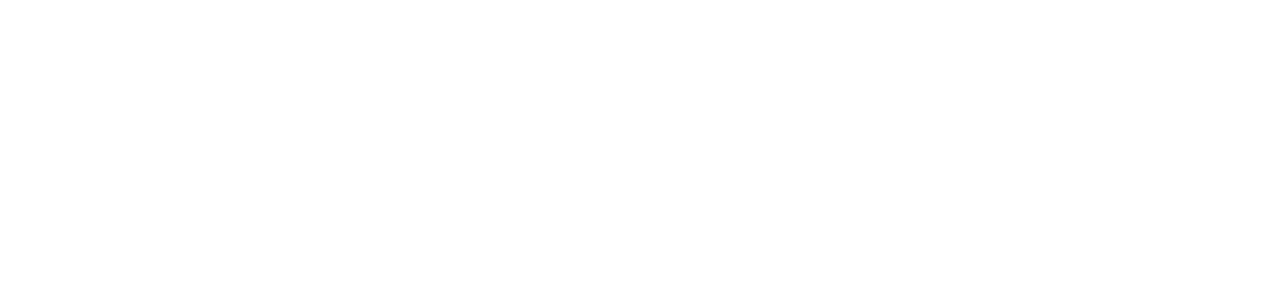
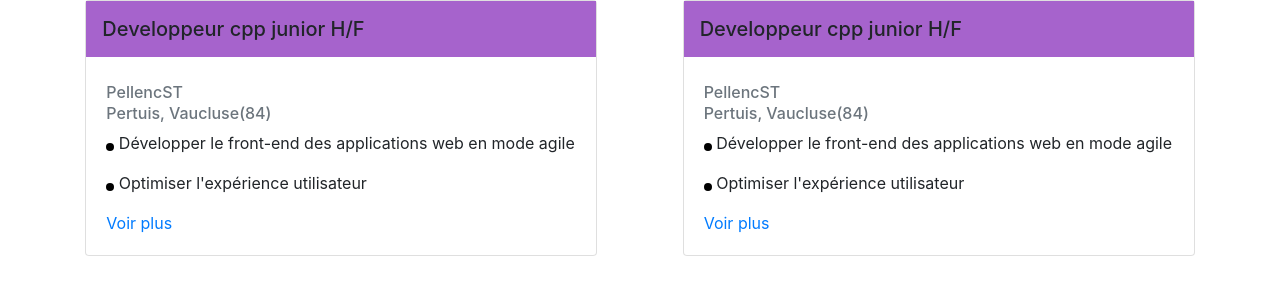
Before and after one commit to evegomez1974/j-stalk-front, a Nuxt app: page /test in a window 1280 px wide. Before the commit this address had no page. Shown: the top 300 px of the page. Built offline with nearby package versions, Linux system fonts and the light colour scheme.

Commit message:
JS-43: Implémentation éléments card

```diff
--- /dev/null
+++ b/assets/css/card.scss
@@ -0,0 +1,26 @@
+.card-title {
+    background: var(--jstalk-color-primary) ;
+    color: var(--jstalk-color-dark);
+    flex: 1 1;
+    padding: 1rem;
+}
+
+// Include Bootstrap and BootstrapVue SCSS files
+@import '~bootstrap/scss/bootstrap.scss';
+@import '~bootstrap-vue/src/index.scss';
+//@import './themes.scss';
+
+body {
+    background: var(--jstalk-color-background);
+}
+
+.card {
+    width: 40vw
+}
+
+@media only screen and (max-width: 1000px) {
+
+    .card{
+        width: 60vw
+    }
+}
--- /dev/null
+++ b/components/Card.vue
@@ -0,0 +1,31 @@
+<template>
+  <div class="card">
+    <h5 class="card-title">Developpeur cpp junior H/F</h5>
+    <div class="card-body">
+      <h6 class="card-subtitle mb-2 text-muted">PellencST</h6>
+      <h6 class="card-subtitle mb-2 text-muted">Pertuis, Vaucluse(84)</h6>
+      <p class="card-text">
+        <BIconCircleFill
+          style="color: black"
+          font-scale="0.5"
+        ></BIconCircleFill>
+        Développer le front-end des applications web en mode agile
+      </p>
+      <p class="card-text">
+        <BIconCircleFill style="color: black" font-scale="0.5">
+        </BIconCircleFill> Optimiser l'expérience utilisateur
+      </p>
+      <a href="#" class="card-link">Voir plus</a>
+    </div>
+  </div>
+</template>
+
+<script>
+import { BIconCircleFill } from "bootstrap-vue";
+export default {
+  name: "Card",
+  components: {
+    BIconCircleFill,
+  },
+};
+</script>
--- a/pages/index.vue
+++ b/pages/index.vue
@@ -1,5 +1,5 @@
 <template>
-  <Tutorial/>
+  <Card/>
 </template>
 
 <script>
@@ -7,11 +7,3 @@ export default {
   name: 'IndexPage'
 }
 </script>
-
-
-<style>
-body {
-  background: blue;
-}
-
-</style>
--- /dev/null
+++ b/pages/test.vue
@@ -0,0 +1,31 @@
+<template>
+  <div class="test">
+      <Card />
+      <Card />
+  </div>
+</template>
+
+<script>
+import "../assets/css/card.scss";
+import "../assets/css/themes.scss";
+import Card from "../components/Card.vue";
+export default {
+  name: "name",
+  components: { Card },
+};
+</script>
+
+<style lang="scss">
+.test {
+  display: flex;
+  justify-content: space-evenly;
+}
+
+@media only screen and (max-width: 1000px) {
+  .test {
+    height: 100vh;
+    flex-direction: column;
+    align-items: center;
+  }
+}
+</style>
```
Also changed, not shown: assets/css/main.scss (deleted, +0 -10 lines).
